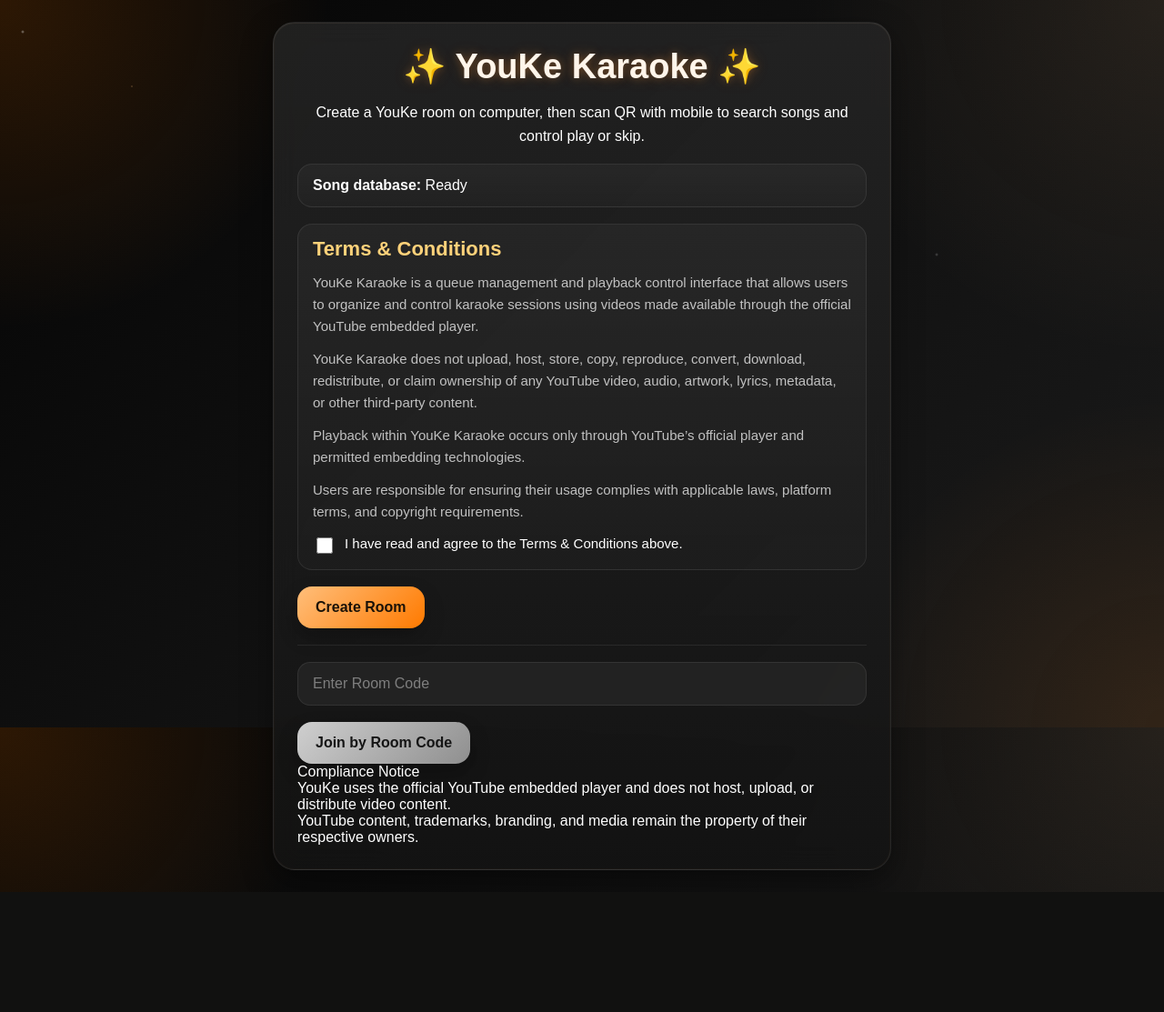
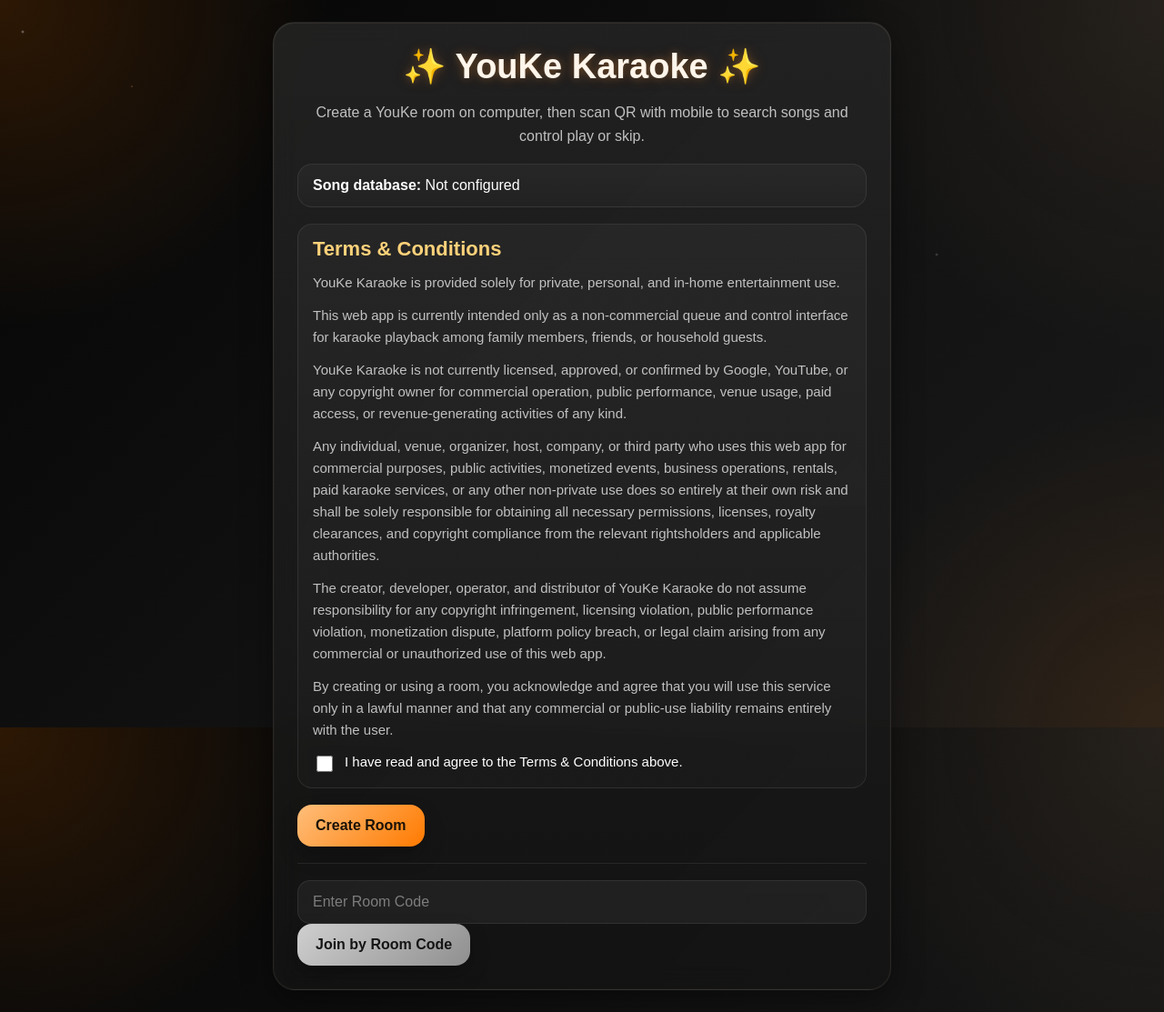
Before and after one commit to Kanasezt/youke, a Flask app: page / in a window 1280 px wide. Shown: the whole page at 91% size. Before the commit the page ends 981 px from the top, so only its background shows below. Run offline with Flask 3, Linux system fonts and the light colour scheme; some libraries are stand-ins or nearby versions.

Commit message:
Update index.html

```diff
--- a/templates/index.html
+++ b/templates/index.html
@@ -6,115 +6,76 @@
     <meta name="viewport" content="width=device-width, initial-scale=1">
     <link rel="stylesheet" href="/static/style.css">
 </head>
-
 <body class="fantasy-bg">
     <div class="stars"></div>
 
     <div class="page-center">
         <div class="glass-card narrow">
-
             <h1 class="glow-title">✨ YouKe Karaoke ✨</h1>
-
-<p class="intro-text">
+            <p class="muted intro-text">
                 Create a YouKe room on computer, then scan QR with mobile to search songs and control play or skip.
             </p>
 
             <div class="info-box">
                 <strong>Song database:</strong>
+                {% if db_exists %}
                     Ready
+                {% else %}
+                    Not configured
+                {% endif %}
             </div>
 
             <div class="terms-box">
-
-<div class="terms-title">
-Terms & Conditions
-</div>
-
+                <div class="terms-title">Terms & Conditions</div>
                 <div class="terms-content">
-
                     <p>
-YouKe Karaoke is a queue management and playback control interface that allows users to organize and control karaoke sessions using videos made available through the official YouTube embedded player.
+                        YouKe Karaoke is provided solely for private, personal, and in-home entertainment use.
                     </p>
-
                     <p>
-YouKe Karaoke does not upload, host, store, copy, reproduce, convert, download, redistribute, or claim ownership of any YouTube video, audio, artwork, lyrics, metadata, or other third-party content.
+                        This web app is currently intended only as a non-commercial queue and control interface for karaoke playback among family members, friends, or household guests.
                     </p>
-
                     <p>
-Playback within YouKe Karaoke occurs only through YouTube’s official player and permitted embedding technologies.
+                        YouKe Karaoke is not currently licensed, approved, or confirmed by Google, YouTube, or any copyright owner for commercial operation, public performance, venue usage, paid access, or revenue-generating activities of any kind.
                     </p>
-
                     <p>
-Users are responsible for ensuring their usage complies with applicable laws, platform terms, and copyright requirements.
+                        Any individual, venue, organizer, host, company, or third party who uses this web app for commercial purposes, public activities, monetized events, business operations, rentals, paid karaoke services, or any other non-private use does so entirely at their own risk and shall be solely responsible for obtaining all necessary permissions, licenses, royalty clearances, and copyright compliance from the relevant rightsholders and applicable authorities.
                     </p>
-
+                    <p>
+                        The creator, developer, operator, and distributor of YouKe Karaoke do not assume responsibility for any copyright infringement, licensing violation, public performance violation, monetization dispute, platform policy breach, or legal claim arising from any commercial or unauthorized use of this web app.
+                    </p>
+                    <p>
+                        By creating or using a room, you acknowledge and agree that you will use this service only in a lawful manner and that any commercial or public-use liability remains entirely with the user.
+                    </p>
                 </div>
 
                 <label class="terms-check">
                     <input type="checkbox" id="acceptTerms">
                     <span>I have read and agree to the Terms & Conditions above.</span>
                 </label>
-
             </div>
 
             <form action="/create" method="post" onsubmit="return validateTerms();">
-
-<button type="submit" class="magic-btn pink">
-Create Room
-</button>
-
+                <button type="submit" class="magic-btn pink">Create Room</button>
             </form>
 
             <hr>
 
             <form action="/join" method="post">
-
                 <input type="text" name="room_code" placeholder="Enter Room Code" required>
-
-<br><br>
-
-<button type="submit" class="magic-btn blue">
-Join by Room Code
-</button>
-
+                <button type="submit" class="magic-btn blue">Join by Room Code</button>
             </form>
-
-<div class="compliance-footer">
-
-<div class="compliance-title">
-Compliance Notice
-</div>
-
-<div class="compliance-text">
-YouKe uses the official YouTube embedded player and does not host, upload, or distribute video content.
-</div>
-
-<div class="compliance-text">
-YouTube content, trademarks, branding, and media remain the property of their respective owners.
-</div>
-
-</div>
-
         </div>
     </div>
 
     <script>
-
-function validateTerms(){
-
-if(!document.getElementById("acceptTerms").checked){
-
-alert("Please accept the Terms & Conditions");
-
+        function validateTerms() {
+            const accepted = document.getElementById("acceptTerms").checked;
+            if (!accepted) {
+                alert("Please accept the Terms & Conditions before creating a room.");
                 return false;
-
             }
-
             return true;
-
         }
-
     </script>
-
 </body>
 </html>
```
Lines whose indentation alone changed are shown as unchanged.
